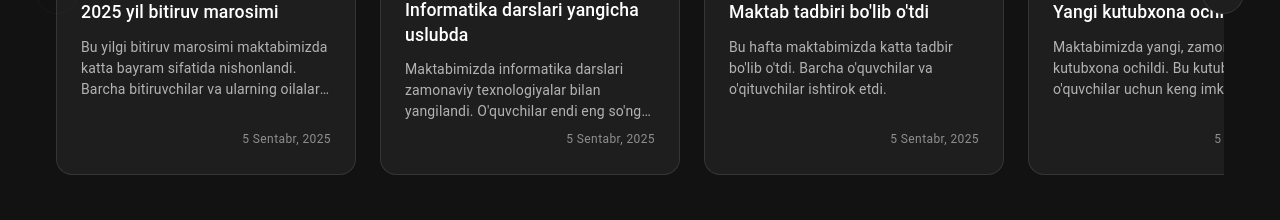
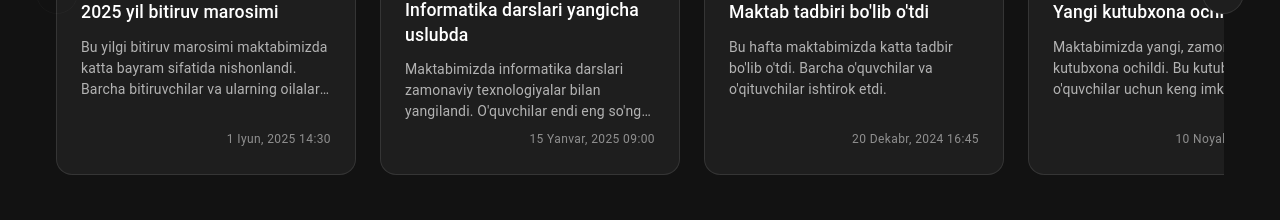
Before and after one commit to wahidustoz/school39, a React (Vite) app: page / in a window 1280 px wide. Shown: the part 1080-1300 px from the top of the page. Built offline with nearby package versions, Linux system fonts and the light colour scheme.

Commit message:
fix: Update post dates to include time and enhance date formatting in PostList and PostRenderer components

```diff
--- a/public/posts/posts.json
+++ b/public/posts/posts.json
@@ -3,42 +3,42 @@
     "slug": "bitiruv-marosimi-2025",
     "title": "2025 yil bitiruv marosimi",
     "description": "Bu yilgi bitiruv marosimi maktabimizda katta bayram sifatida nishonlandi. Barcha bitiruvchilar va ularning oilalari ishtirok etdi.",
-    "date": "2025-09-05",
+    "date": "2025-06-01T14:30:00",
     "thumbnail": "/posts/bitiruv-marosimi-2025/images/header.png"
   },
   {
     "slug": "informatika-darslari",
     "title": "Informatika darslari yangicha uslubda",
     "description": "Maktabimizda informatika darslari zamonaviy texnologiyalar bilan yangilandi. O'quvchilar endi eng so'nggi dasturlash tillarini o'rganishadi.",
-    "date": "2025-09-05",
+    "date": "2025-01-15T09:00:00",
     "thumbnail": "/posts/informatika-darslari/images/header.png"
   },
   {
     "slug": "tadbir-haqida",
     "title": "Maktab tadbiri bo'lib o'tdi",
     "description": "Bu hafta maktabimizda katta tadbir bo'lib o'tdi. Barcha o'quvchilar va o'qituvchilar ishtirok etdi.",
-    "date": "2025-09-05",
+    "date": "2024-12-20T16:45:00",
     "thumbnail": "/posts/tadbir-haqida/images/header.png"
   },
   {
     "slug": "yangi-kutubxona",
     "title": "Yangi kutubxona ochildi",
     "description": "Maktabimizda yangi, zamonaviy kutubxona ochildi. Bu kutubxona o'quvchilar uchun keng imkoniyatlar yaratadi.",
-    "date": "2025-09-05",
+    "date": "2024-11-10T11:15:00",
     "thumbnail": "/posts/yangi-kutubxona/images/header.png"
   },
   {
     "slug": "yangi-sport-maydoni",
     "title": "Yangi sport maydoni ochildi",
     "description": "Maktabimizda yangi, zamonaviy sport maydoni ochildi. Bu maydon o'quvchilar uchun yaxshi sharoit yaratadi.",
-    "date": "2025-09-05",
+    "date": "2024-10-05T13:20:00",
     "thumbnail": "/posts/yangi-sport-maydoni/images/header.png"
   },
   {
     "slug": "zamonaviy-laboratoriya-ochilishi",
     "title": "Zamonaviy laboratoriya ochilishi",
     "description": "Maktabimizda yangi zamonaviy fizika va kimyo laboratoriyasi tantanali ravishda ochildi. Bu laboratoriya o'quvchilarimizning ilmiy bilimlarini amaliy jihatdan mustahkamlash uchun mo'ljallangan.",
-    "date": "2025-09-05",
+    "date": "2024-09-15T10:30:00",
     "thumbnail": "/posts/zamonaviy-laboratoriya-ochilishi/images/header.png"
   }
 ]
--- a/scripts/auto-generate-posts.js
+++ b/scripts/auto-generate-posts.js
@@ -14,13 +14,13 @@ function extractMetadata(markdownContent, filePath) {
   const lines = markdownContent.split('\n');
   let title = '';
   let description = '';
-  let date = new Date().toISOString().split('T')[0]; // Default to today
+  let date = new Date().toISOString(); // Default to current date and time
   let thumbnail = '';
 
-  // Try to get file creation date
+  // Try to get file creation date with time
   try {
     const stats = fs.statSync(filePath);
-    date = stats.birthtime.toISOString().split('T')[0];
+    date = stats.birthtime.toISOString();
   } catch (error) {
     console.warn(`Could not get file stats for ${filePath}:`, error.message);
   }
--- a/src/components/PostList.jsx
+++ b/src/components/PostList.jsx
@@ -78,8 +78,10 @@ function PostList() {
     const day = date.getDate();
     const month = months[date.getMonth()];
     const year = date.getFullYear();
+    const hours = date.getHours().toString().padStart(2, '0');
+    const minutes = date.getMinutes().toString().padStart(2, '0');
 
-    return `${day} ${month}, ${year}`;
+    return `${day} ${month}, ${year} ${hours}:${minutes}`;
   };
 
   const handleScroll = (direction) => {
--- a/src/components/PostRenderer.jsx
+++ b/src/components/PostRenderer.jsx
@@ -105,8 +105,10 @@ function PostRenderer() {
     const day = date.getDate();
     const month = months[date.getMonth()];
     const year = date.getFullYear();
+    const hours = date.getHours().toString().padStart(2, '0');
+    const minutes = date.getMinutes().toString().padStart(2, '0');
 
-    return `${day} ${month}, ${year}`;
+    return `${day} ${month}, ${year} ${hours}:${minutes}`;
   };
 
   if (loading) {
```
